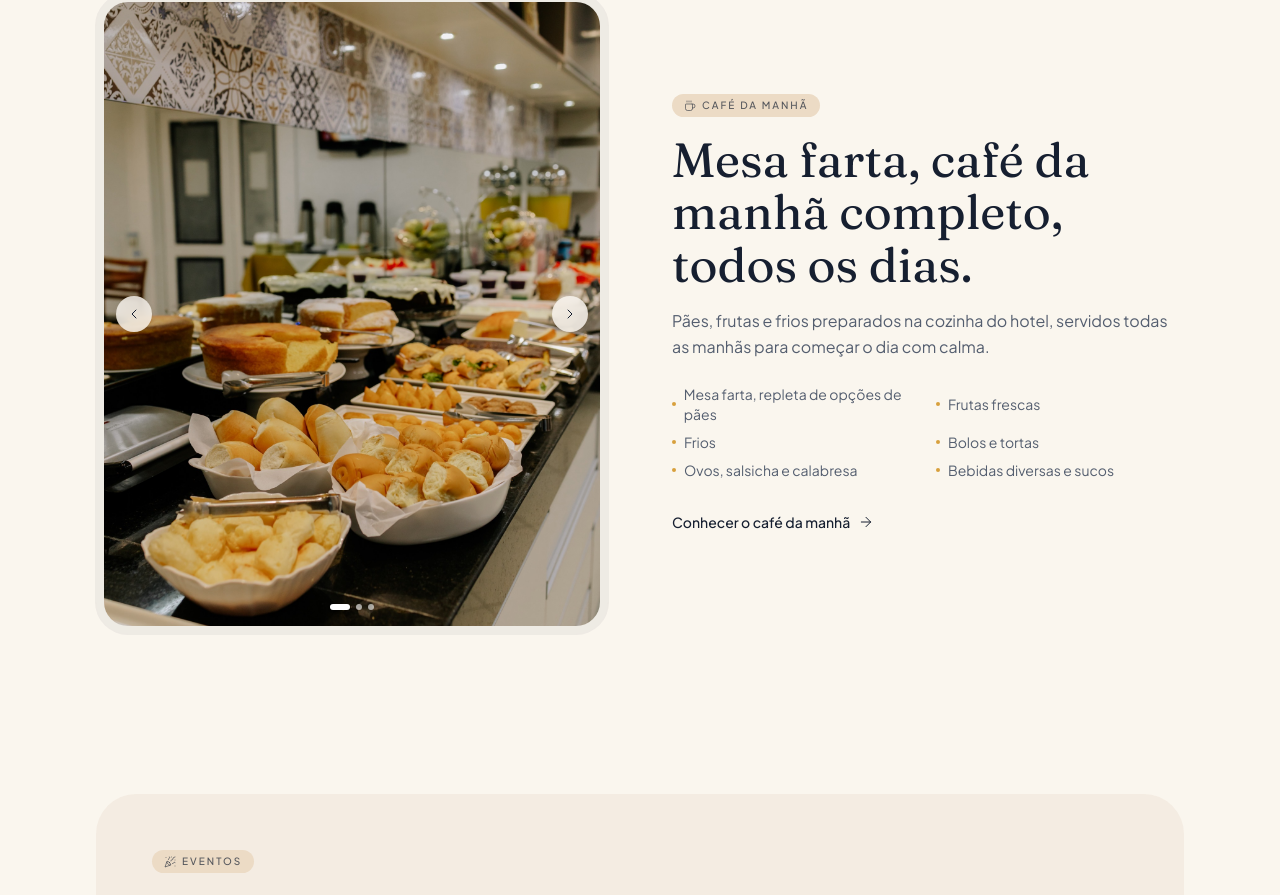
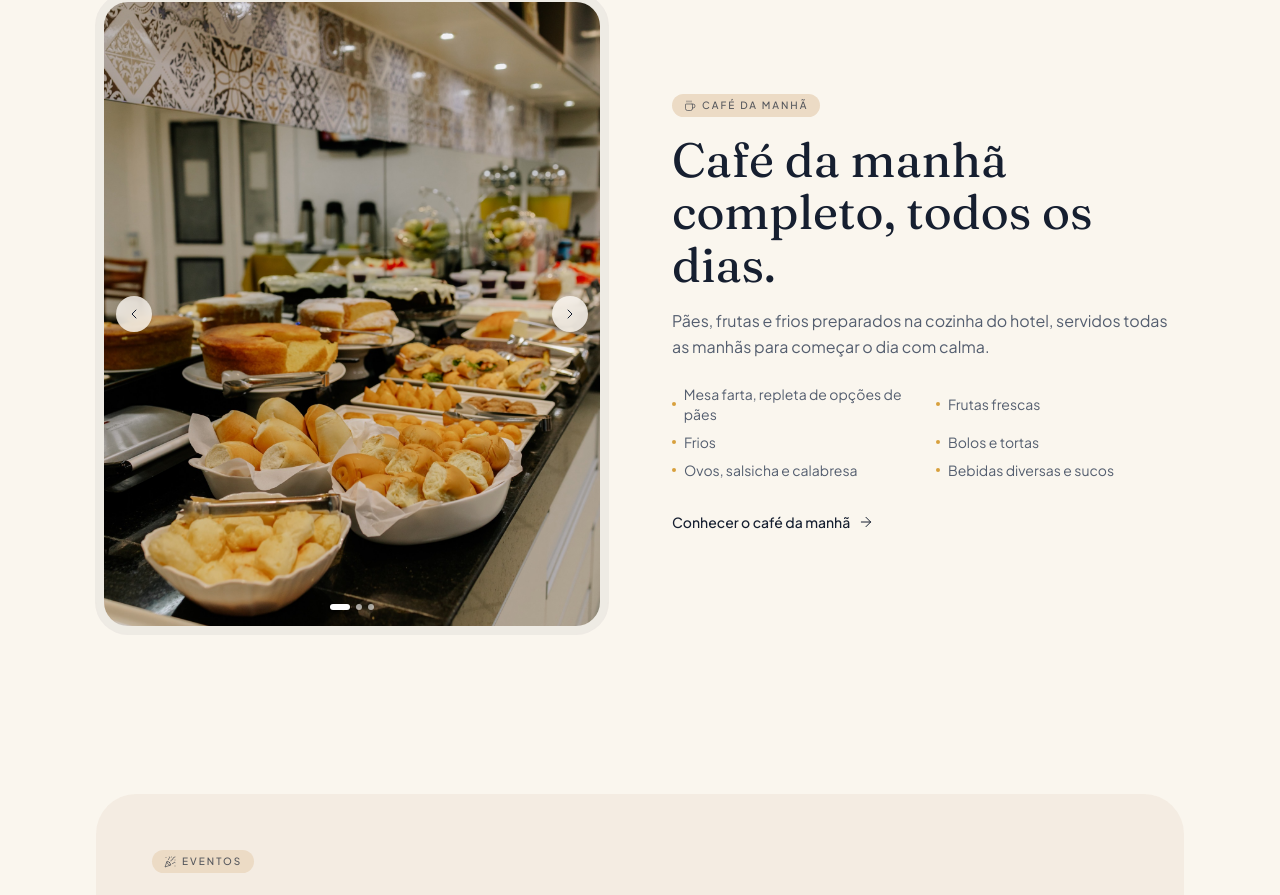
Before and after one commit to sandrofraga-evoluir/millian, a Next.js app: page / in a window 1280 px wide. Shown: the part 3088-3983 px from the top of the page. Built offline with nearby package versions, Linux system fonts and the light colour scheme.

Commit message:
Simplify café da manhã headline to "Café da manhã completo, todos os dias."
Updated in both places: the home teaser section and the café da manhã
page title.

```diff
--- a/src/app/cafe-da-manha/page.tsx
+++ b/src/app/cafe-da-manha/page.tsx
@@ -19,7 +19,7 @@ export default function CafeDaManhaPage() {
         <Reveal>
           <SectionHeading
             eyebrow="Café da manhã"
-            title="Mesa farta, café da manhã completo, todos os dias."
+            title="Café da manhã completo, todos os dias."
             description={cafeDaManha.intro}
           />
           <ul className="mt-8 grid grid-cols-2 gap-x-4 gap-y-3 text-sm text-muted-foreground">
--- a/src/app/page.tsx
+++ b/src/app/page.tsx
@@ -142,7 +142,7 @@ export default function Home() {
               Café da manhã
             </span>
             <h2 className="mt-4 text-4xl leading-[1.1] text-foreground sm:text-5xl">
-              Mesa farta, café da manhã completo, todos os dias.
+              Café da manhã completo, todos os dias.
             </h2>
             <p className="mt-4 text-base leading-relaxed text-muted-foreground">
               Pães, frutas e frios preparados na cozinha do hotel, servidos
```
